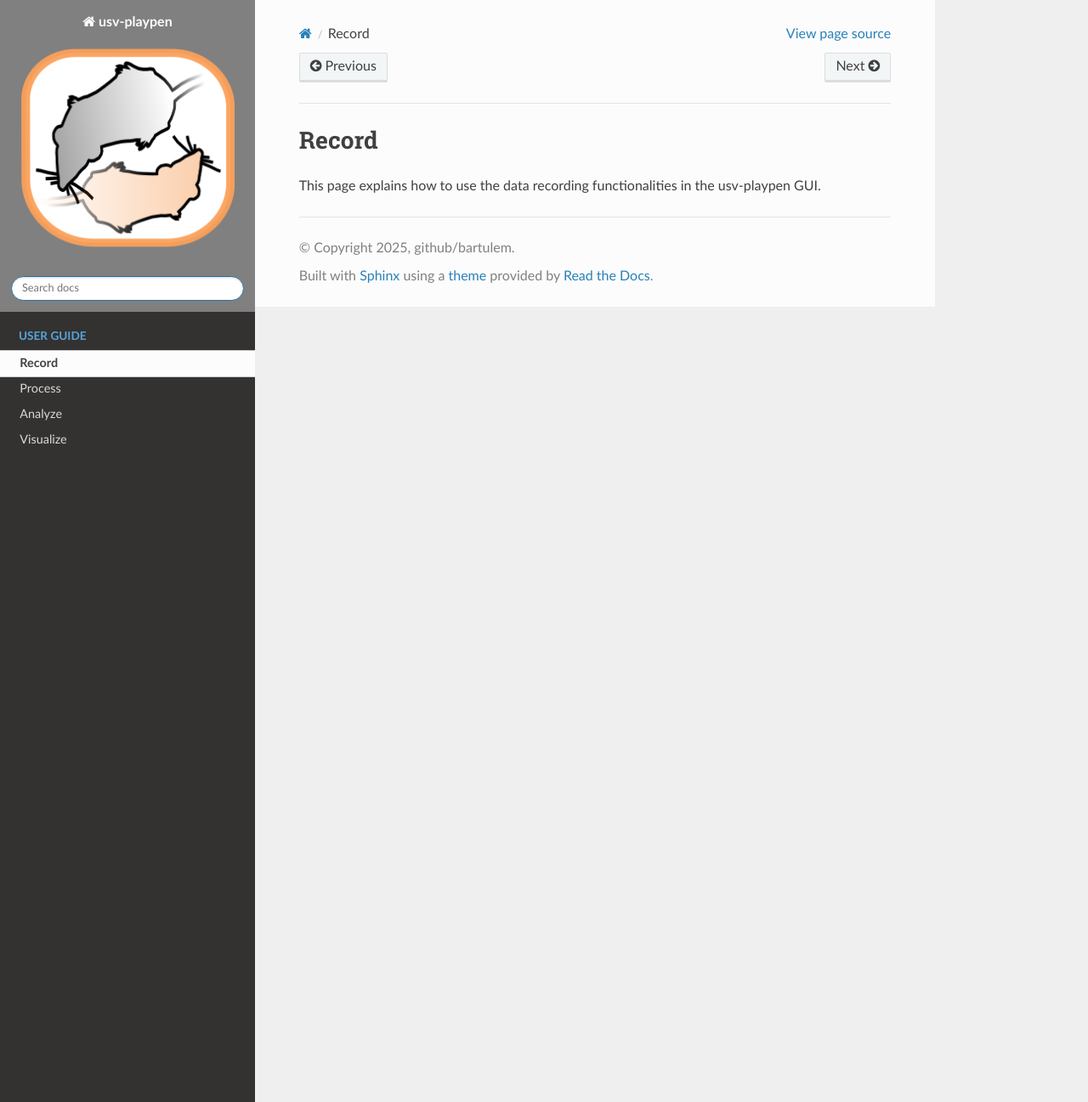
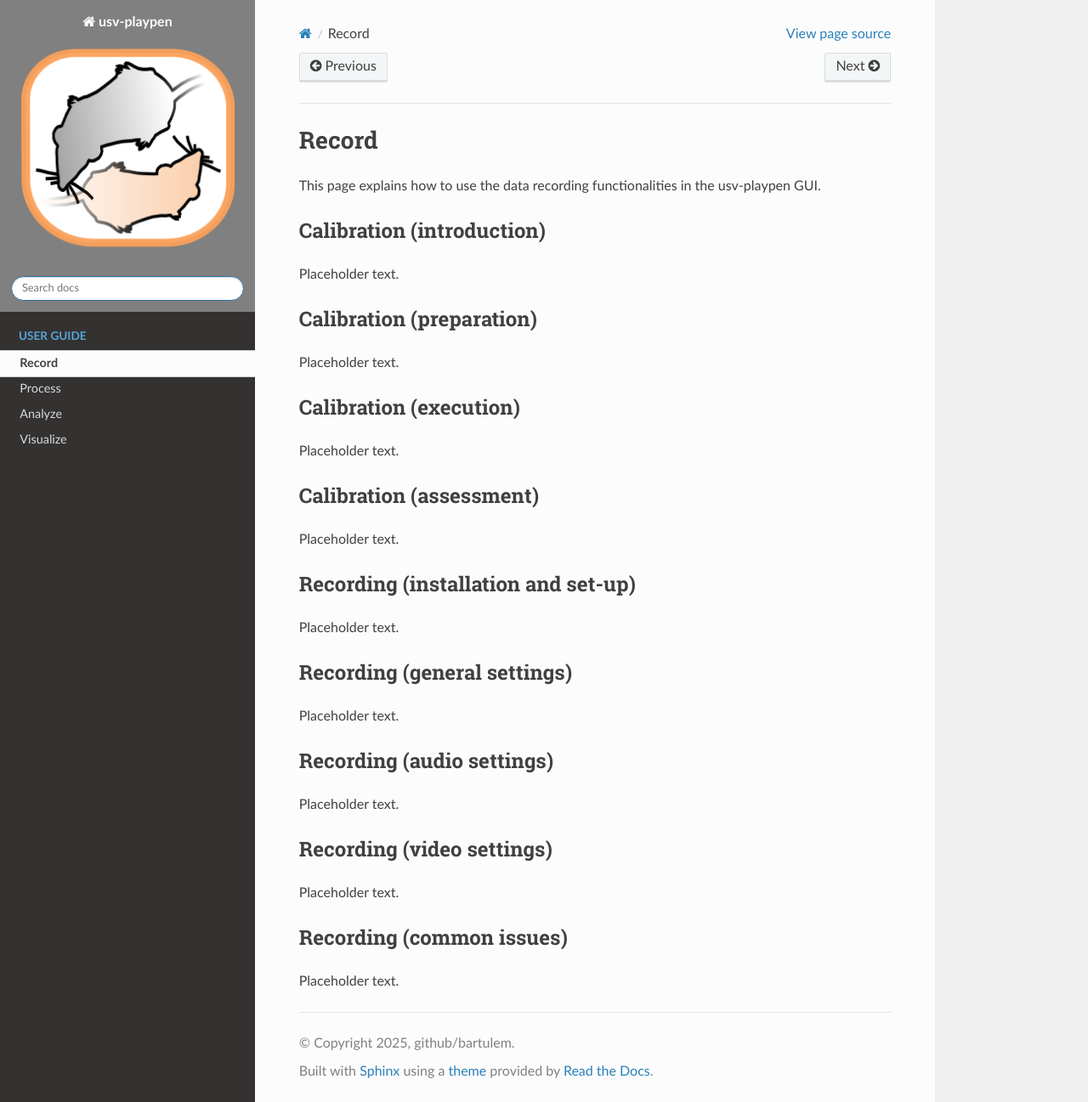
Before and after one commit to bartulem/usv-playpen, a Sphinx documentation site: the page built from docs/Record.rst, in a window 1280 px wide and 1297 px high. Shown: the whole window at 85% size. Built offline with Sphinx 7.4.7 and the Read the Docs theme 3.1.0, drawn with Linux system fonts in a browser that asks for light colours; pages that are not in the unit, such as notebooks, are missing from menus; the version number is read from the project's files by our own code.

```diff
--- a/docs/Record.rst
+++ b/docs/Record.rst
@@ -3,3 +3,39 @@
 Record
 ==================
 This page explains how to use the data recording functionalities in the usv-playpen GUI.
+
+Calibration (introduction)
+-----------
+Placeholder text.
+
+Calibration (preparation)
+-----------
+Placeholder text.
+
+Calibration (execution)
+-----------
+Placeholder text.
+
+Calibration (assessment)
+-----------
+Placeholder text.
+
+Recording (installation and set-up)
+-----------
+Placeholder text.
+
+Recording (general settings)
+-----------
+Placeholder text.
+
+Recording (audio settings)
+-----------
+Placeholder text.
+
+Recording (video settings)
+-----------
+Placeholder text.
+
+Recording (common issues)
+-----------
+Placeholder text.
--- a/docs/index.rst
+++ b/docs/index.rst
@@ -1,7 +1,7 @@
 usv-playpen
 ===========
 
-Welcome!  *usv-playpen* is a graphical user interface (henceforth, GUI) to facilitate conducting
+Welcome!  *usv-playpen* is a graphical user interface (henceforth, GUI) which facilitates conducting
 experiments with multi-probe e-phys (Neuropixels), multi-channel audio (Avisoft) and multi-camera
 video (Loopbio) acquisition. Developed for behavioral recording purposes at the
 `Princeton Neuroscience Institute <https://pni.princeton.edu/>`_
```
